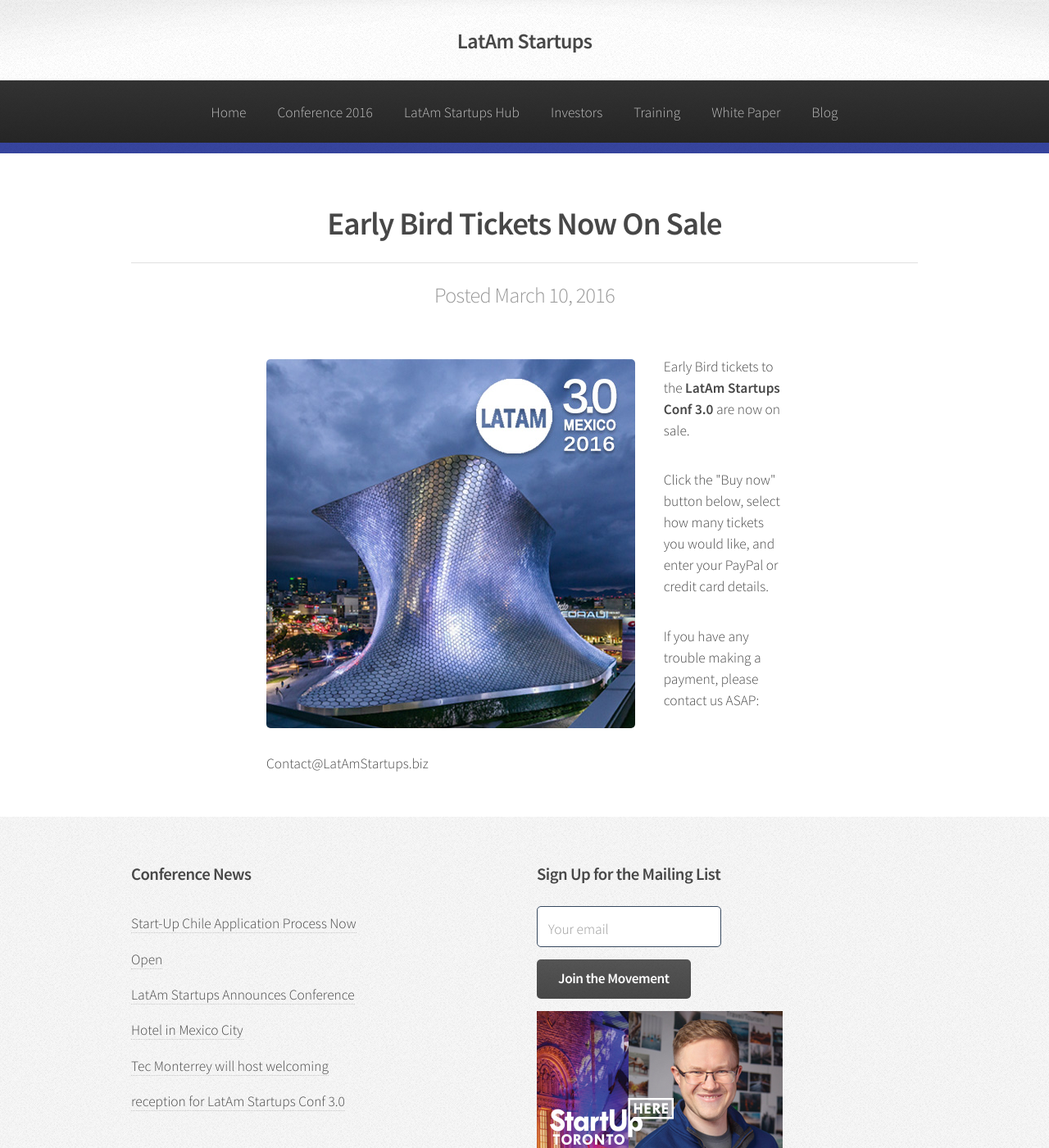
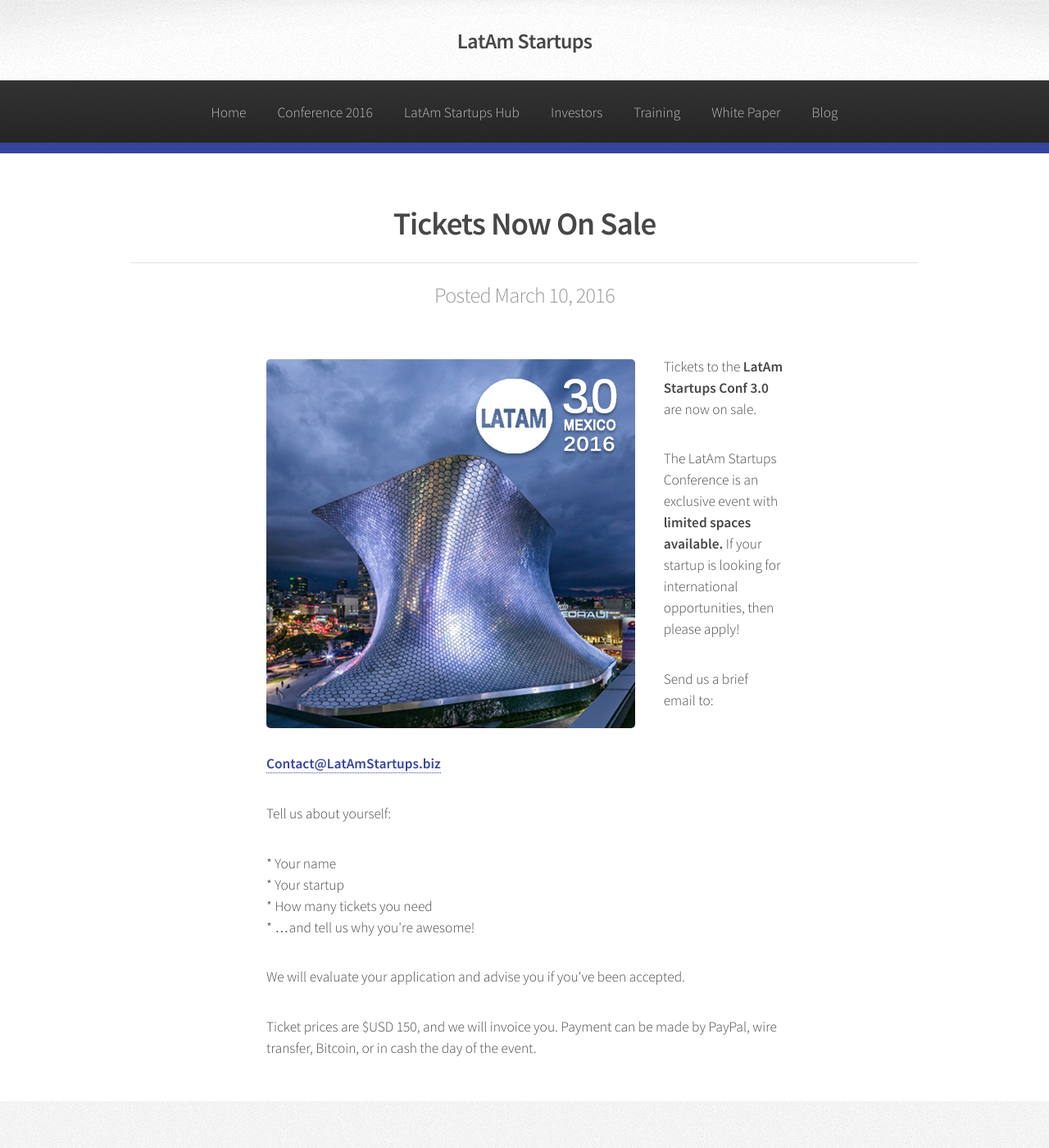
Before and after one commit to LatAmStartups/LatAmStartups.github.io, a Jekyll site: the page built from tickets.html, in a window 1280 px wide and 1400 px high. Shown: the whole window at 82% size. Built offline with Jekyll 4.4.1, drawn with Linux system fonts in a browser that asks for light colours; a script that is not in the unit is left out.

Commit message:
fuck paypal

```diff
--- a/tickets.html
+++ b/tickets.html
@@ -1,19 +1,39 @@
 ---
-title: Early Bird Tickets Now On Sale
+title: Tickets Now On Sale
 layout: post
 featured: /assets/images/tix.jpg
 category: conference
 date: 2016-03-10
 ---
 
-<p>Early Bird tickets to the <strong>LatAm Startups Conf 3.0</strong> are now on sale.</p>
+<p>Tickets to the <strong>LatAm Startups Conf 3.0</strong> are now on sale.</p>
 
 
-<p>Click the "Buy now" button below, select how many tickets you would like, and enter your PayPal or credit card details.</p>
-<p>If you have any trouble making a payment, please contact us ASAP: Contact@LatAmStartups.biz</p>
+<p>
+The LatAm Startups Conference is an exclusive event with <strong>limited spaces available.</strong> If your startup is looking for international opportunities, then please apply!
+</p>
 
-<div data-embed_type="product" data-shop="latam-startups-conf.myshopify.com" data-product_name="LatAm Startups Conf 3.0 (Late Bird)" data-product_handle="latam-startups-conf-3-0-late-bird" data-has_image="true" data-display_size="compact" data-redirect_to="cart" data-buy_button_text="Buy Now" data-buy_button_out_of_stock_text="Out of Stock" data-buy_button_product_unavailable_text="Unavailable" data-button_background_color="7db461" data-button_text_color="ffffff" data-product_modal="false" data-product_title_color="000000" data-next_page_button_text="Next page"></div>
-<script type="text/javascript">
-document.getElementById('ShopifyEmbedScript') || document.write('<script type="text/javascript" src="https://widgets.shopifyapps.com/assets/widgets/embed/client.js" id="ShopifyEmbedScript"><\/script>');
-</script>
-<noscript><a href="https://latam-startups-conf.myshopify.com/cart/16321964038:1" target="_blank">Buy LatAm Startups Conf 3.0 (Early Bird)</a></noscript>
+<p>
+Send us a brief email to: <strong><a href="mailto:Contact@LatAmStartups.biz">Contact@LatAmStartups.biz</a></strong>
+</p>
+
+<p>
+Tell us about yourself:
+</p>
+
+<p>
+<ul>
+<li>* Your name</li>
+<li>* Your startup</li>
+<li>* How many tickets you need</li>
+<li>* &hellip;and tell us why you're awesome!</li>
+</ul>
+</p>
+
+<p>
+We will evaluate your application and advise you if you've been accepted.
+</p>
+
+<p>
+Ticket prices are $USD 150, and we will invoice you. Payment can be made by PayPal, wire transfer, Bitcoin, or in cash the day of the event.
+</p>
```
